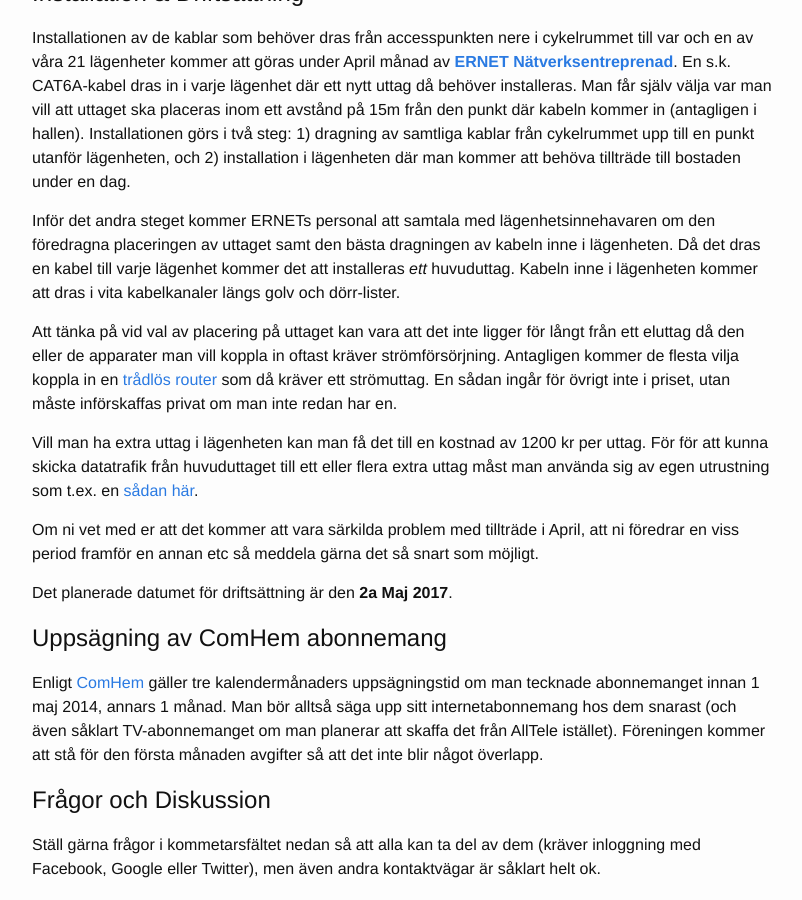
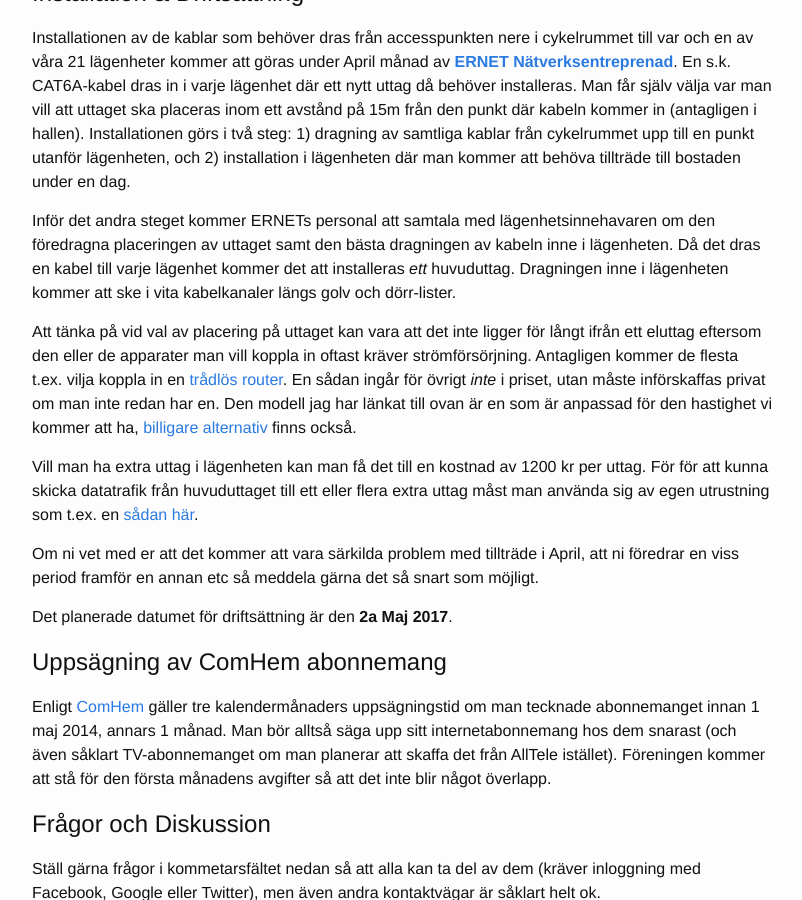
Before and after one commit to nipfjallet5/nipfjallet5.github.io, a Jekyll site: the page built from _posts/2017-02-19-fiberanslutning.md, in a window 1280 px wide and 900 px high, scrolled down 549 px. Shown: the whole window, without its empty margins (238-1040 px from the left). Built offline with Jekyll 4.4.1, drawn with Linux system fonts in a browser that asks for light colours; comment, search, counter and statistics services are not loaded.

Commit message:
Update 2017-02-19-fiberanslutning.md

```diff
--- a/_posts/2017-02-19-fiberanslutning.md
+++ b/_posts/2017-02-19-fiberanslutning.md
@@ -17,9 +17,9 @@ Man kan även få både TV och IP-telefon via AllTeles fibernät. Beställning a
 
 Installationen av de kablar som behöver dras från accesspunkten nere i cykelrummet till var och en av våra 21 lägenheter kommer att göras under April månad av **<a href="http://www.ernet.se" target="_blank">ERNET Nätverksentreprenad</a>**. En s.k. CAT6A-kabel dras in i varje lägenhet där ett nytt uttag då behöver installeras. Man får själv välja var man vill att uttaget ska placeras inom ett avstånd på 15m från den punkt där kabeln kommer in (antagligen i hallen). Installationen görs i två steg: 1) dragning av samtliga kablar från cykelrummet upp till en punkt utanför lägenheten, och 2) installation i lägenheten där man kommer att behöva tillträde till bostaden under en dag.
 
-Inför det andra steget kommer ERNETs personal att samtala med lägenhetsinnehavaren om den föredragna placeringen av uttaget samt den bästa dragningen av kabeln inne i lägenheten. Då det dras en kabel till varje lägenhet kommer det att installeras *ett* huvuduttag. Kabeln inne i lägenheten kommer att dras i vita kabelkanaler längs golv och dörr-lister.
+Inför det andra steget kommer ERNETs personal att samtala med lägenhetsinnehavaren om den föredragna placeringen av uttaget samt den bästa dragningen av kabeln inne i lägenheten. Då det dras en kabel till varje lägenhet kommer det att installeras *ett* huvuduttag. Dragningen inne i lägenheten kommer att ske i vita kabelkanaler längs golv och dörr-lister.
 
-Att tänka på vid val av placering på uttaget kan vara att det inte ligger för långt från ett eluttag då den eller de apparater man vill koppla in oftast kräver strömförsörjning. Antagligen kommer de flesta vilja koppla in en <a href="https://www.netonnet.se/art/dator/natverk/routermodem/d-link-dir-615/112822.8935/)" target="_blank">trådlös router</a> som då kräver ett strömuttag. En sådan ingår för övrigt inte i priset, utan måste införskaffas privat om man inte redan har en.
+Att tänka på vid val av placering på uttaget kan vara att det inte ligger för långt ifrån ett eluttag eftersom den eller de apparater man vill koppla in oftast kräver strömförsörjning. Antagligen kommer de flesta t.ex. vilja koppla in en <a href="https://www.netonnet.se/art/dator/natverk/routermodem/asus-rt-ac68u/206701.8935/?gclid=CjwKEAiAz4XFBRCW87vj6-28uFMSJAAHeGZbL1nFoK7MMxfn7HJkvb684qqZVOQwIMghsWCiR2c0FxoCnvzw_wcB" target="_blank">trådlös router</a>. En sådan ingår för övrigt *inte* i priset, utan måste införskaffas privat om man inte redan har en. Den modell jag har länkat till ovan är en som är anpassad för den hastighet vi kommer att ha, <a href="https://www.kjell.com/se/sortiment/dator-natverk/natverk/tradlost-natverk/tradlosa-routrar/d-link-dir-809-tradlos-router-ac750-p61197" target="_blank">billigare alternativ</a> finns också.
 
 Vill man ha extra uttag i lägenheten kan man få det till en kostnad av 1200 kr per uttag. För för att kunna skicka datatrafik från huvuduttaget till ett eller flera extra uttag måst man använda sig av egen utrustning som t.ex. en <a href="https://www.netonnet.se/art/dator/natverk/switch/netgear-gs105/121847.8936/?gclid=Cj0KEQiAlsrFBRCAxcCB54XElLEBEiQA_ei0DK9a5sDpezmLb4Ejt7CPgH4hyOjxBM4bJf50X68DC_MaApxO8P8HAQ)" target="_blank">sådan här</a>.
 
@@ -29,13 +29,8 @@ Det planerade datumet för driftsättning är den **2a Maj 2017**.
 
 # Uppsägning av ComHem abonnemang
 
-Enligt <a href="https://www.comhem.se/kundservice/support/faktura/vad-ar-bindnings-och-uppsagningstiden-for-mitt-abonnemang" target="_blank">ComHem</a> gäller tre kalendermånaders uppsägningstid om man tecknade abonnemanget innan 1 maj 2014, annars 1 månad. Man bör alltså säga upp sitt internetabonnemang hos dem snarast (och även såklart TV-abonnemanget om man planerar att skaffa det från AllTele istället). Föreningen kommer att stå för den första månaden avgifter så att det inte blir något överlapp.
+Enligt <a href="https://www.comhem.se/kundservice/support/faktura/vad-ar-bindnings-och-uppsagningstiden-for-mitt-abonnemang" target="_blank">ComHem</a> gäller tre kalendermånaders uppsägningstid om man tecknade abonnemanget innan 1 maj 2014, annars 1 månad. Man bör alltså säga upp sitt internetabonnemang hos dem snarast (och även såklart TV-abonnemanget om man planerar att skaffa det från AllTele istället). Föreningen kommer att stå för den första månadens avgifter så att det inte blir något överlapp.
 
 # Frågor och Diskussion
 
 Ställ gärna frågor i kommetarsfältet nedan så att alla kan ta del av dem (kräver inloggning med Facebook, Google eller Twitter), men även andra kontaktvägar är såklart helt ok.
-
-
-<!--# Betalning-->
-
-<!--Uppsägningstiden för ComHem är ... månader.-->
```
